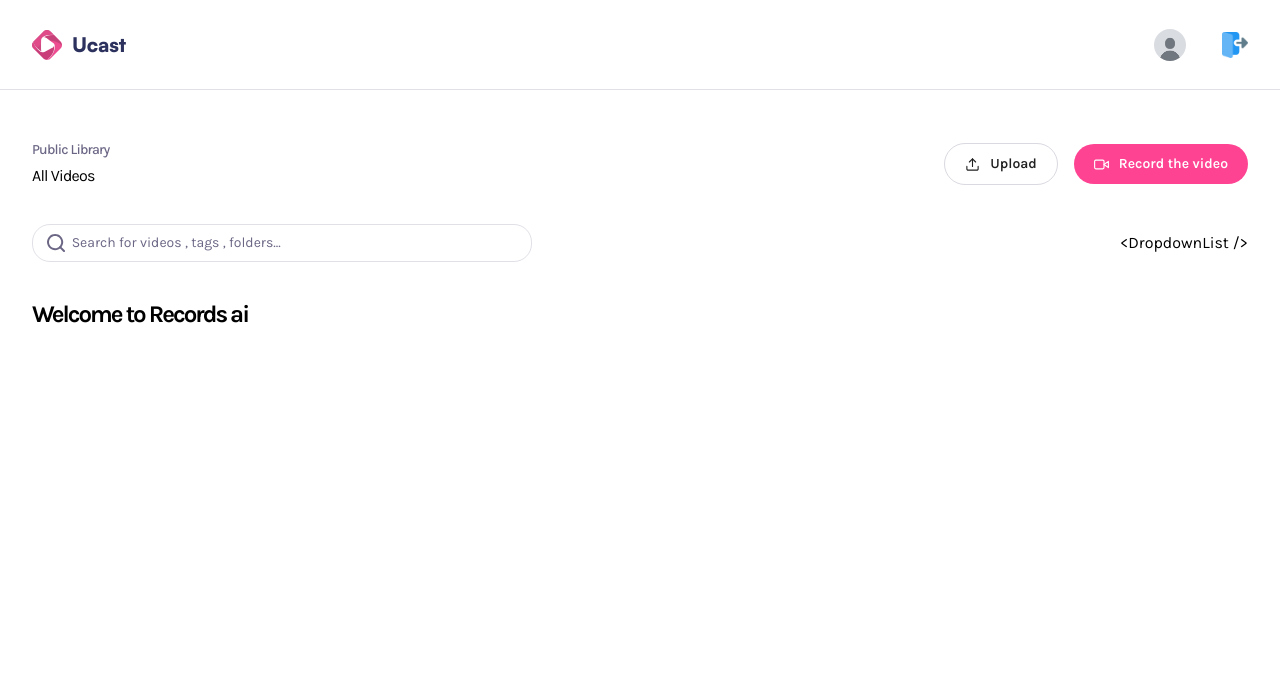
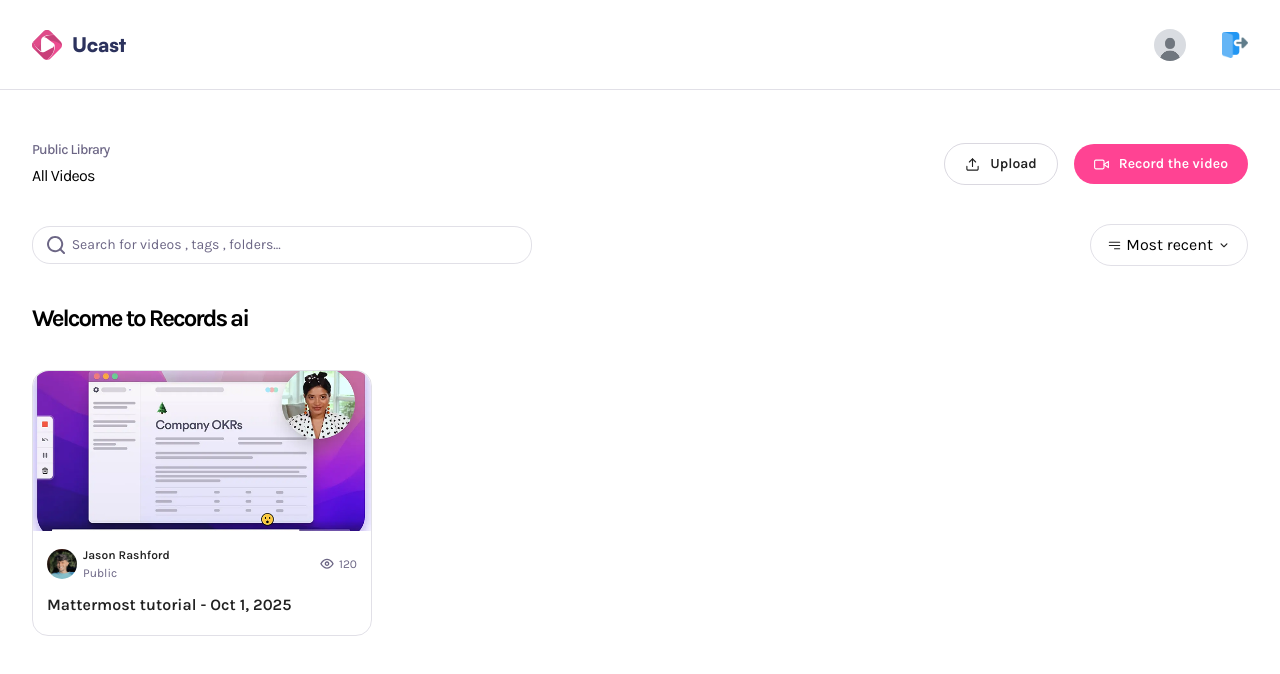
Before and after one commit to udit-devops/records-ai, a Next.js app: page / in a window 1280 px wide. Shown: the top 674 px of the page. Built offline with nearby package versions, Linux system fonts and the light colour scheme.

Commit message:
chnages in videocard

```diff
--- a/app/(root)/page.tsx
+++ b/app/(root)/page.tsx
@@ -1,4 +1,5 @@
 import Header from '@/components/Header'
+import VideoCard from '@/components/VideoCard'
 import React from 'react'
 
 const Page = () => {
@@ -6,7 +7,17 @@
     <main className=' wrapper page'>
       <Header title='All Videos' subHeader='Public Library'/>
       <h1 className='text-2xl font-bold text-black-400 '>Welcome to Records ai</h1>
-
+      <VideoCard
+      id='2'
+      thumbnail='/assets/samples/thumbnail (1).png'
+      title='Mattermost tutorial'
+      duration={140}
+      userImg='/assets/images/jason.png'
+      username='Jason Rashford'
+      visibility='public'
+      createdAt={new Date('2025-10-01')}
+      views={120}
+      />
       </main>
   )
 }
--- a/app/globals.css
+++ b/app/globals.css
@@ -487,10 +487,10 @@
 
   /* video-card */
   .video-card {
-    @apply flex flex-col rounded-2xl w-full border border-gray-20 aspect-[16/9] relative;
+    @apply flex flex-col rounded-2xl w-[340px] border border-gray-20 aspect-[16/9] relative;
 
     .thumbnail {
-      @apply w-full rounded-t-2xl object-cover h-[190px];
+      @apply w-full rounded-t-2xl object-cover h-[160px];
     }
 
     article {
--- /dev/null
+++ b/components/DropDownList.tsx
@@ -0,0 +1,30 @@
+'use client'
+import Image from 'next/image'
+import React, { useState } from 'react'
+
+const DropDownList = () => {
+    const[isOpen , setIsOpen] = useState(false)
+  return (
+    <div className='relative'>
+       <div className='cursor-pointer' onClick={()=> setIsOpen(!isOpen)}>
+           <div className='filter-trigger'>
+            <figure >
+               <Image src="/assets/icons/hamburger.svg" alt='drop-menu' width={15}height={15}/>
+               Most recent
+               <Image src ="/assets/icons/arrow-down.svg" alt='aroow' width={14} height={14}/>
+            </figure>
+           </div>
+       </div>
+       {isOpen && (
+        <ul className='dropdown'>
+          {['Most recent', 'Most liked'].map((option)=>(
+                <li key={option} className="list-item">{option}</li>
+          ))}
+
+        </ul>
+       )}
+    </div>
+  )
+}
+
+export default DropDownList
--- a/components/Header.tsx
+++ b/components/Header.tsx
@@ -2,6 +2,7 @@
 import Image from 'next/image'
 import Link from 'next/link'
 import React from 'react'
+import DropDownList from './DropDownList'
 
 const Header = ({subHeader , title , userImg}:SharedHeaderProps) => {
   return (
@@ -40,7 +41,7 @@
             <input type="text" placeholder='  Search for videos , tags , folders...'/>
             <Image src='/assets/icons/search.svg'alt='search' width={24} height={24}/>
           </div>
-             {`<DropdownList /> `}
+             <DropDownList />
         </section>
     </header>
   )
--- /dev/null
+++ b/components/VideoCard.tsx
@@ -0,0 +1,47 @@
+import Image from 'next/image'
+import Link from 'next/link'
+import React from 'react'
+
+const VideoCard = ({id,
+  thumbnail,
+  title,
+  duration,
+  userImg,
+  username,
+  visibility,
+  views,
+  createdAt
+}:VideoCardProps) => {
+  return (
+<Link href={`/video/${id}`} className="video-card">
+<Image src={thumbnail} alt={title} width={190} height={90} className="thumbnail"/>
+
+<article>
+  <div>
+    <figure>
+      <Image src={userImg} alt={username} width={30} height={30} className="rounded-full aspect-square"/>
+      <figcaption>
+        <h3>{username}</h3>
+        <p>{visibility}</p>
+      </figcaption>
+    </figure>
+    <aside>
+      <Image src="/assets/icons/eye.svg" alt="views" width={16} height={16}/>
+      <span>{views}</span>
+    </aside>
+  </div>
+  <h2>{title} - {" "} {createdAt.toLocaleDateString
+( 'en-US', {
+year: 'numeric',
+month: 'short',
+day: 'numeric'
+
+})}
+
+  </h2>
+</article>
+</Link>
+  )
+}
+
+export default VideoCard
```
